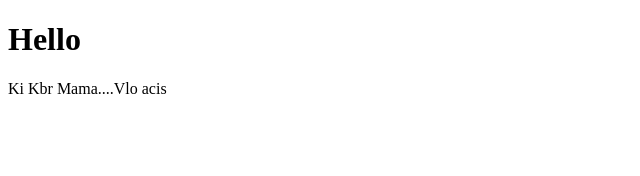
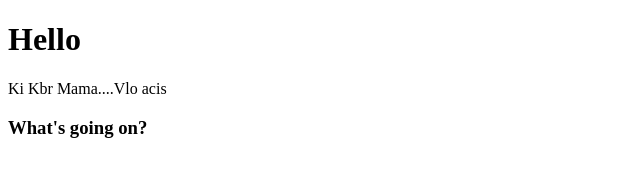
Before and after one commit to Abhamid3311/second-repo, a plain HTML site: page index.html in a window 1280 px wide. Shown: the whole page, without its empty margins (0-640 px from the left). Drawn offline with Linux system fonts and the light colour scheme.

Commit message:
add header

```diff
--- a/index.html
+++ b/index.html
@@ -10,6 +10,7 @@
     <h1>Hello</h1>
 
     <p>Ki Kbr Mama....Vlo acis</p>
+    <h3>What's going on?</h3>
 
 </body>
 </html>
```
